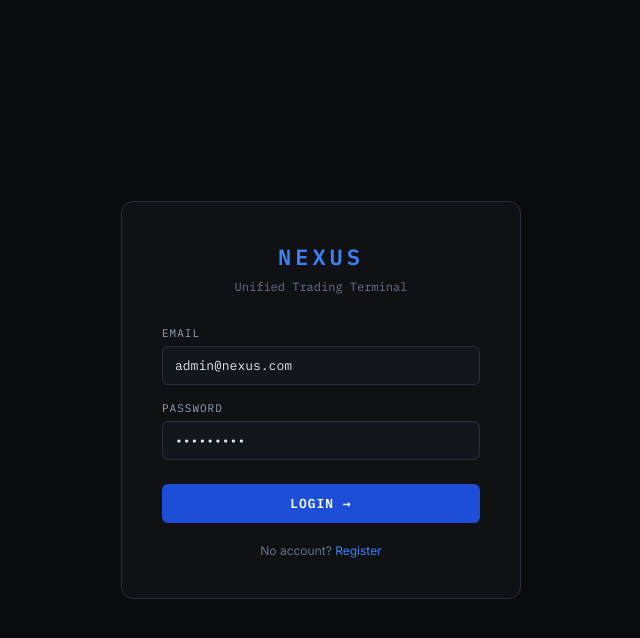
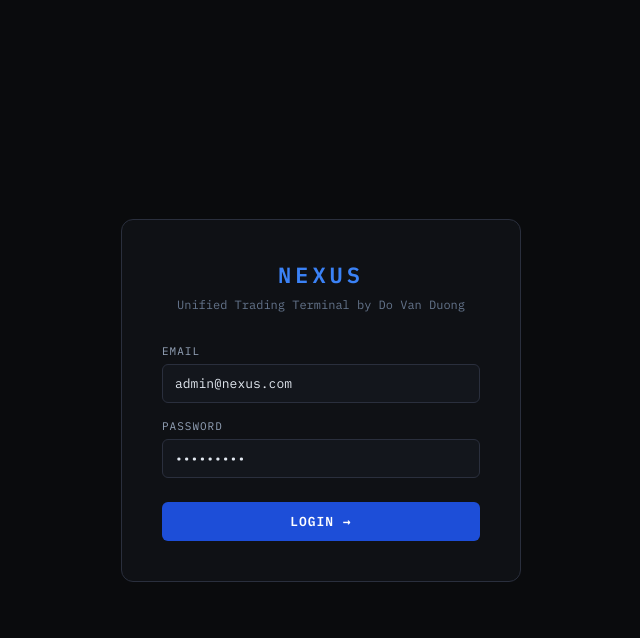
Before and after one commit to superduong/nexus, a FastAPI app: page /login/ in a window 1280 px wide. Shown: the top 638 px of the page, without its empty margins (319-959 px from the left). Run offline with FastAPI, Linux system fonts and the light colour scheme.

Commit message:
update copyright

```diff
--- a/templates/terminal/login.html
+++ b/templates/terminal/login.html
@@ -24,14 +24,14 @@
 <body>
 <div class="card">
   <div class="logo">NEXUS</div>
-  <div class="sub">Unified Trading Terminal</div>
+  <div class="sub">Unified Trading Terminal by Do Van Duong</div>
   <div class="err" id="err"></div>
   <label>Email</label>
   <input type="email" id="email" placeholder="trader@example.com" value="admin@nexus.com">
   <label>Password</label>
   <input type="password" id="pass" placeholder="••••••••" value="admin1234">
   <button class="btn" onclick="doLogin()">LOGIN →</button>
-  <div class="link">No account? <a href="/api/auth/register/">Register</a></div>
+  <!--<div class="link">No account? <a href="/api/auth/register/">Register</a></div> -->
 </div>
 <script>
 async function doLogin() {
```
